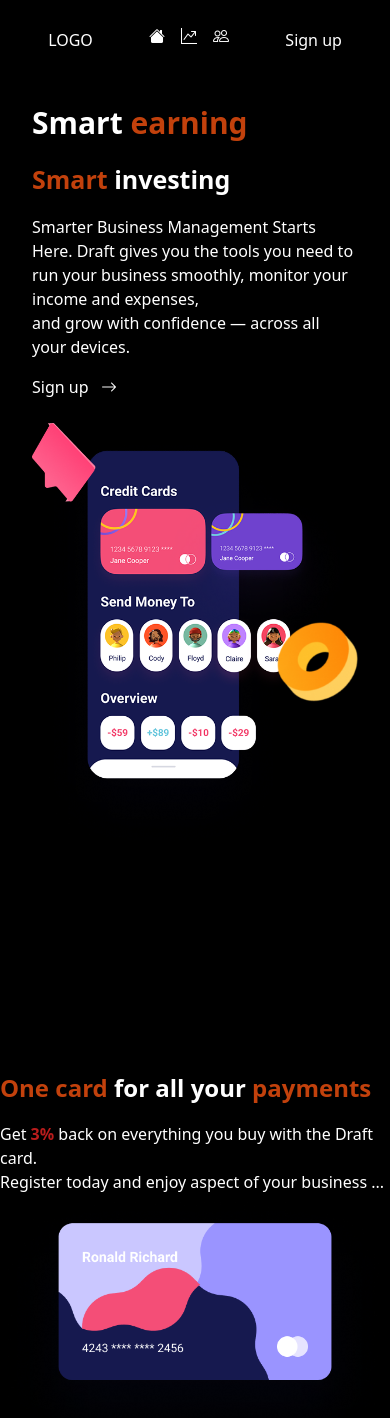
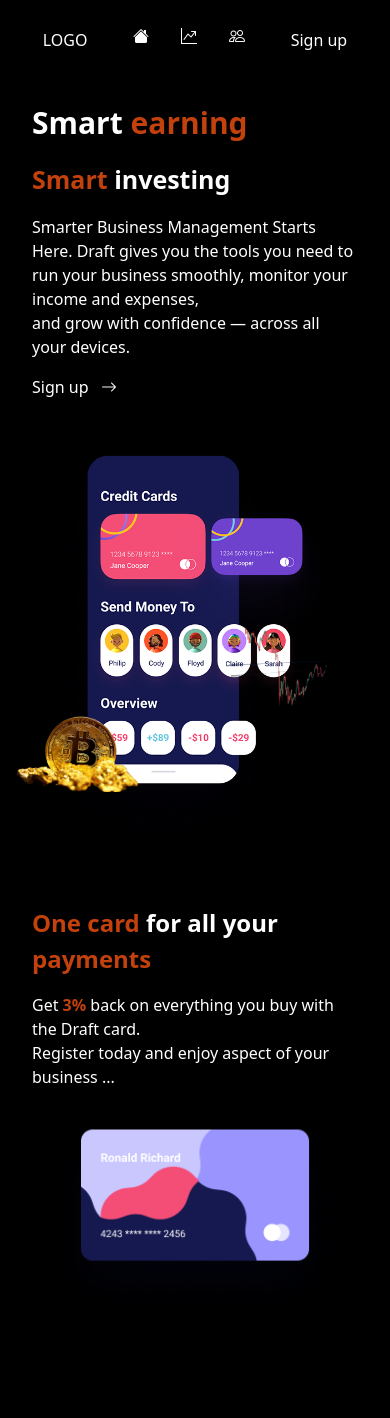
Before and after one commit to Johnpii1/web, a plain HTML site: page index.html in a window 390 px wide. After the commit the page ends 1366 px from the top, so only its background shows below. Drawn offline with nearby package versions, Linux system fonts and the light colour scheme.

Commit message:
update the height and the width

```diff
--- a/index.html
+++ b/index.html
@@ -31,17 +31,17 @@
 
 
     <!-- HEADRE TEXT-->
-    <div class="flex flex-row gap-4 text-white md:gap-10">
+    <div class="flex flex-row gap-8 text-white md:gap-10">
 
-      <a class="hidden md:flex " href="#">Home</a>
-      <i class="bi bi-house-fill flex md:hidden"></i>
+      <a class="hidden sm:flex " href="#">Home</a>
+      <i class="bi bi-house-fill flex sm:hidden"></i>
 
 
-      <a class="hidden md:flex" href="#">Features</a>
-      <i class="bi bi-graph-up-arrow text-primary fs-1 flex md:hidden"></i>
+      <a class="hidden sm:flex" href="#">Features</a>
+      <i class="bi bi-graph-up-arrow text-primary fs-1 flex sm:hidden"></i>
 
-      <a class="hidden md:flex" href="#">About us</a>
-      <i class="bi bi-people fs-1 text-primary flex md:hidden"></i>
+      <a class="hidden sm:flex" href="#">About us</a>
+      <i class="bi bi-people fs-1 text-primary flex sm:hidden"></i>
 
     </div>
 
@@ -103,7 +103,7 @@
 
 
   <!-- HERO PAGE -->
-  <div class="flex flex-col md:flex-row md:justify-around md:items-center  mt-10  m-8 gap-6">
+  <div class="flex flex-col sm:flex-row sm:justify-around sm:items-center  mt-10  m-8 gap-6">
 
     <!-- HERO TEXT -->
     <div class="flex flex-col gap-4 text-white">
@@ -118,7 +118,7 @@
 
       <!-- BUTTON -->
       <div
-        class="flex items-center justify-center gap-6   text-white md:hover:bg-red-700 md:px-2 md:rounded-lg w-fit md:h-[45px]">
+        class="flex items-center justify-center gap-6   text-white sm:hover:bg-red-700 sm:px-2 sm:rounded-lg w-fit sm:h-[45px]">
         <button id="loginbtns">Sign up &nbsp; <i class="bi bi-arrow-right"></i></button>
       </div>
 
@@ -128,19 +128,21 @@
 
     <!-- HERO IMAGE -->
     <div class="relative flex   items-center">
-      <img class="object-contain lg:w-[587px] " src="./image/Phone 1.png" alt="">
+      <img class="object-contain w-[500px] h-[450px] lg:w-[587px] " src="./image/Phone 1.png" alt="">
+
+
+
 
       <!-- IMAGE 2 -->
-      <div class="absolute left-0 top-0">
-        <img class="object-contain h-[80px] lg:h-[158px]" src="./image/Shape 1 1.png" alt="">
+      <div class="absolute right-0 bottom-[10rem]">
+        <img class="object-contain h-[85px] sm-[5%] lg:h-[114px]" src="./image/chat2.png" alt="">
       </div>
 
 
       <!-- IMAGE 3 -->
-      <div class="absolute right-0 bottom-[10rem]">
-        <img class="object-contain h-[80px] lg:h-[114px]" src="./image/Shape 2 1.png" alt="">
+      <div class="absolute left-[-15px] bottom-[5rem]">
+        <img class="object-contain h-[85px] sm-[5%] lg:h-[114px]" src="./image/bitcoin.png" alt="">
       </div>
-
 
 
     </div>
@@ -149,21 +151,20 @@
 
 
   <!-- NEXT PARAGRAPH-->
-  <div class="flex flex-col mt-[13rem]  items-center  text-white  md:justify-around md:flex-row md:mt-2">
+  <div class="flex flex-col mt-[2rem]  items-center m-8 gap-4   text-white  sm:justify-around sm:flex-row sm:mt-2">
 
     <div class="flex flex-col gap-4">
       <h2 class="text-[24px] font-bold text-orange-700">One card <span class="text-white">for all your</span>  payments</h2>
-      <p>Get <span class="text-red-700 font-bold text-base font-sm">3% </span>back on everything you buy with the Draft card.
+      <p cclass="font-sm text-base">Get <span class="text-orange-700 font-bold text-base font-sm">3% </span>back on everything you buy with the Draft card.
         <br>
         Register today and enjoy aspect of your business ...
       </p>
     </div>
 
     <!-- IMAGE SECTION-->
-    <div class="">
+    <div class="flex flex-col gap-2">
       <img class="object-contain" src="./image/Credit Card.png" alt="">
     </div>
-
   </div>
 
 
```
